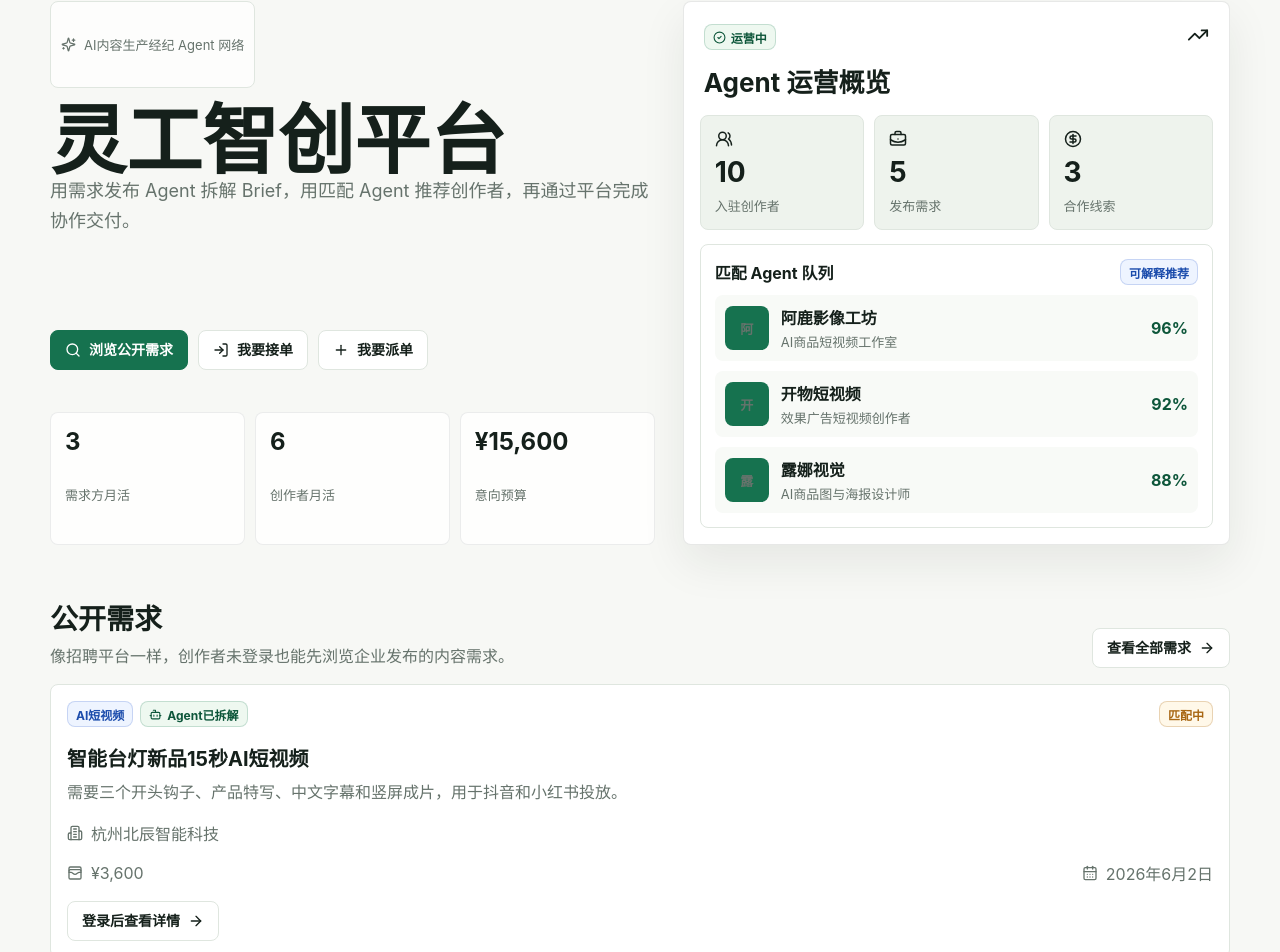
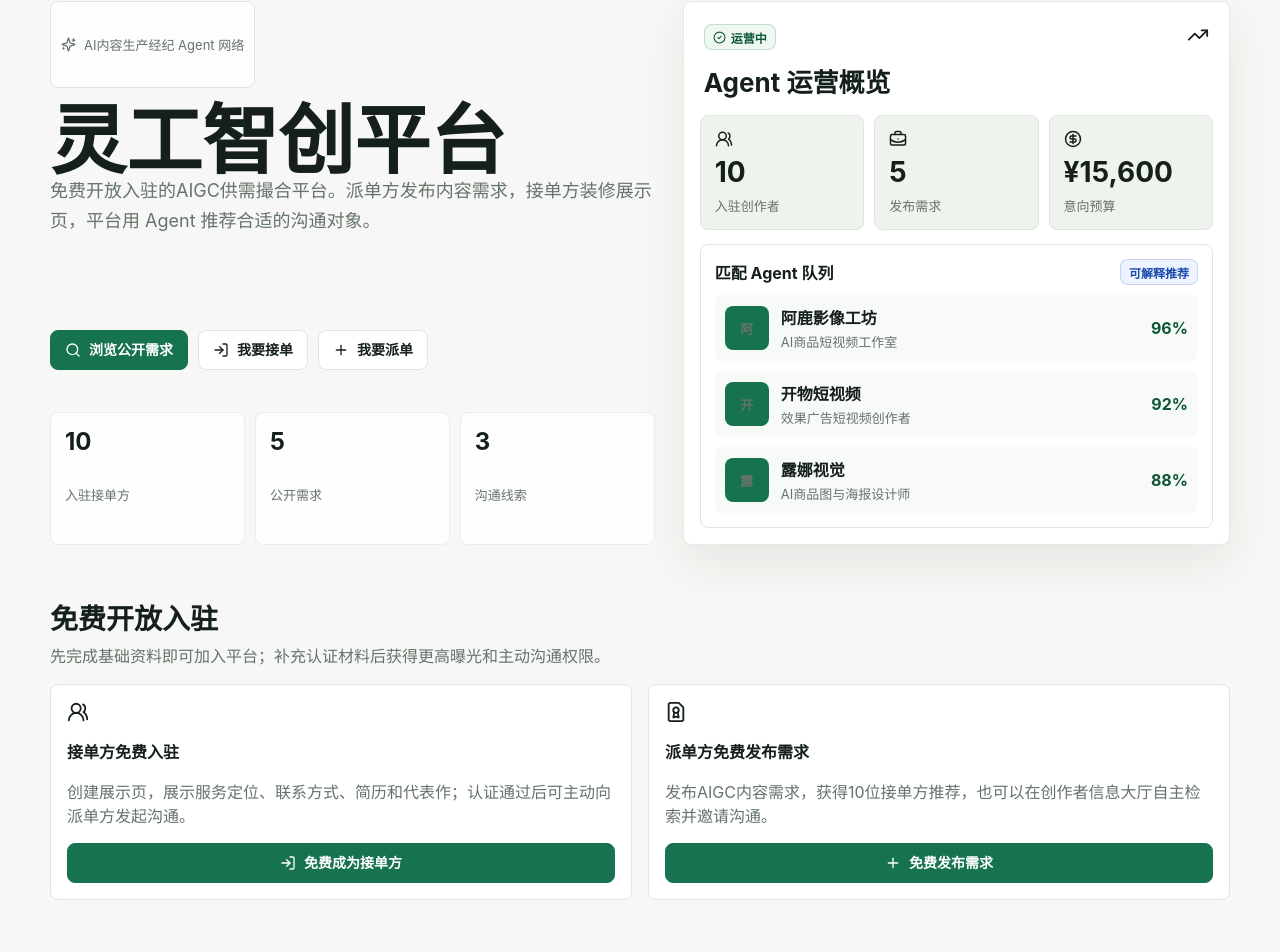
Before and after one commit to chunyang2025-bit/AIGC, a Next.js app: page / in a window 1280 px wide. Shown: the part 127-1079 px from the top of the page. Built offline with nearby package versions, Linux system fonts and the light colour scheme; no server answers.

Commit message:
feat: optimize free onboarding for launch

```diff
--- a/app/api/buyers/route.ts
+++ b/app/api/buyers/route.ts
@@ -1,16 +1,11 @@
 import { upsertBuyer } from "../../../lib/server/actions";
 import { getMarketplaceData, saveMarketplaceData } from "../../../lib/server/data";
-import { apiFail, apiOk, readJson } from "../../../lib/server/response";
-import { requiredFields } from "../../../lib/server/validation";
+import { apiOk, readJson } from "../../../lib/server/response";
 
 export const dynamic = "force-dynamic";
 
 export async function POST(request: Request) {
   const body = await readJson(request);
-  const missing = requiredFields(body, ["displayName", "verificationType", "contactEmail"]);
-  if (missing.length) {
-    return apiFail(400, "缺少必要字段", { missing });
-  }
 
   const data = await getMarketplaceData();
   const buyer = upsertBuyer(data, body);
--- a/app/api/creators/route.ts
+++ b/app/api/creators/route.ts
@@ -1,7 +1,6 @@
 import { listCreators, upsertCreator } from "../../../lib/server/actions";
 import { getMarketplaceData, saveMarketplaceData } from "../../../lib/server/data";
-import { apiFail, apiOk, readJson } from "../../../lib/server/response";
-import { requiredFields } from "../../../lib/server/validation";
+import { apiOk, readJson } from "../../../lib/server/response";
 
 export const dynamic = "force-dynamic";
 
@@ -13,10 +12,6 @@ export async function GET(request: Request) {
 
 export async function POST(request: Request) {
   const body = await readJson(request);
-  const missing = requiredFields(body, ["name", "title", "verificationType"]);
-  if (missing.length) {
-    return apiFail(400, "缺少必要字段", { missing });
-  }
 
   const data = await getMarketplaceData();
   const creator = upsertCreator(data, body);
--- a/app/buyer/page.tsx
+++ b/app/buyer/page.tsx
@@ -76,7 +76,7 @@ export default function BuyerPortalPage() {
 
       {!approved ? (
         <section className="notice">
-          主体主页已提交后需等待平台审核。审核通过后才能正式发布需求和邀请创作者。
+          你已完成基础入驻，可以继续完善主页和浏览创作者信息。审核通过后才能正式发布需求和主动邀请创作者。
         </section>
       ) : null}
 
--- a/app/provider/page.tsx
+++ b/app/provider/page.tsx
@@ -90,7 +90,7 @@ export default function ProviderPortalPage() {
 
       {!approved ? (
         <section className="notice">
-          展示页已提交后需等待平台审核。审核通过后才能向派单方发起沟通或正式接单。
+          你已完成基础入驻，可以浏览公开需求并继续完善展示页。审核通过后才能向派单方发起沟通。
         </section>
       ) : null}
 
--- a/components/ClientHome.tsx
+++ b/components/ClientHome.tsx
@@ -1,10 +1,9 @@
 "use client";
 
 import Link from "next/link";
-import { ArrowRight, BriefcaseBusiness, CheckCircle2, CircleDollarSign, LogIn, Plus, Search, Sparkles, TrendingUp, UsersRound } from "lucide-react";
+import { ArrowRight, BriefcaseBusiness, CheckCircle2, CircleDollarSign, FileBadge2, LogIn, Plus, Search, Sparkles, TrendingUp, UsersRound } from "lucide-react";
 import { CreatorCard } from "./CreatorCard";
 import { ProjectCard } from "./ProjectCard";
-import { monthlyActiveUsers } from "@/lib/analytics";
 import { loadMarketplaceData } from "@/lib/store";
 import { money } from "@/lib/format";
 import { roleEntryPath } from "@/lib/auth";
@@ -14,8 +13,6 @@ export function ClientHome() {
   const featured = data.creators.slice(0, 3);
   const projects = data.projects.slice(0, 3);
   const intentBudget = data.orders.reduce((sum, order) => sum + order.amount, 0);
-  const buyerMau = monthlyActiveUsers(data, "buyer");
-  const creatorMau = monthlyActiveUsers(data, "creator");
   const buyerEntry = roleEntryPath("buyer", "/post-project");
   const creatorEntry = roleEntryPath("creator", "/provider");
 
@@ -28,7 +25,7 @@ export function ClientHome() {
           </span>
           <div>
             <h1>灵工智创平台</h1>
-            <p>用需求发布 Agent 拆解 Brief，用匹配 Agent 推荐创作者，再通过平台完成协作交付。</p>
+            <p>免费开放入驻的AIGC供需撮合平台。派单方发布内容需求，接单方装修展示页，平台用 Agent 推荐合适的沟通对象。</p>
           </div>
           <div className="toolbarGroup">
             <Link className="btn primary" href="/projects">
@@ -43,16 +40,16 @@ export function ClientHome() {
           </div>
           <div className="heroKpis">
             <div>
-              <strong>{buyerMau}</strong>
-              <span>需求方月活</span>
+              <strong>{data.creators.length}</strong>
+              <span>入驻接单方</span>
             </div>
             <div>
-              <strong>{creatorMau}</strong>
-              <span>创作者月活</span>
+              <strong>{data.projects.length}</strong>
+              <span>公开需求</span>
             </div>
             <div>
-              <strong>{money(intentBudget)}</strong>
-              <span>意向预算</span>
+              <strong>{data.orders.length}</strong>
+              <span>沟通线索</span>
             </div>
           </div>
         </div>
@@ -79,8 +76,8 @@ export function ClientHome() {
             </div>
             <div className="opsCell">
               <CircleDollarSign size={18} />
-              <strong>{data.orders.length}</strong>
-              <span>合作线索</span>
+              <strong>{money(intentBudget)}</strong>
+              <span>意向预算</span>
             </div>
           </div>
           <div className="matchBoard">
@@ -100,6 +97,37 @@ export function ClientHome() {
             ))}
           </div>
         </aside>
+      </section>
+
+      <section className="section">
+        <div className="sectionHeader">
+          <div>
+            <h2>免费开放入驻</h2>
+            <p>先完成基础资料即可加入平台；补充认证材料后获得更高曝光和主动沟通权限。</p>
+          </div>
+        </div>
+        <div className="grid two">
+          <div className="card">
+            <div className="cardBody stack">
+              <UsersRound size={22} />
+              <strong>接单方免费入驻</strong>
+              <p className="muted" style={{ margin: 0 }}>创建展示页，展示服务定位、联系方式、简历和代表作；认证通过后可主动向派单方发起沟通。</p>
+              <Link className="btn primary" href={creatorEntry}>
+                <LogIn size={16} /> 免费成为接单方
+              </Link>
+            </div>
+          </div>
+          <div className="card">
+            <div className="cardBody stack">
+              <FileBadge2 size={22} />
+              <strong>派单方免费发布需求</strong>
+              <p className="muted" style={{ margin: 0 }}>发布AIGC内容需求，获得10位接单方推荐，也可以在创作者信息大厅自主检索并邀请沟通。</p>
+              <Link className="btn primary" href={buyerEntry}>
+                <Plus size={16} /> 免费发布需求
+              </Link>
+            </div>
+          </div>
+        </div>
       </section>
 
       <section className="section">
@@ -128,7 +156,7 @@ export function ClientHome() {
         <div className="sectionHeader">
           <div>
             <h2>精选创作者</h2>
-            <p>把AIGC能力做成可比较、可报价、可交付的标准化服务。</p>
+            <p>把AIGC能力做成可比较、可检索、可联系的标准化服务展示。</p>
           </div>
           <Link className="btn" href="/creators">
             查看所有 <ArrowRight size={16} />
```
Also changed, not shown: app/account/page.tsx (+8 -6 lines), app/admin/page.tsx (+55 -1 lines), app/buyer/profile/page.tsx (+7 -7 lines), app/provider/profile/page.tsx (+6 -6 lines).
